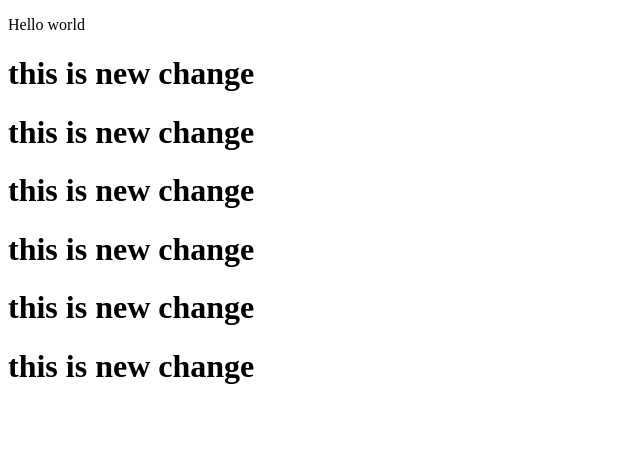
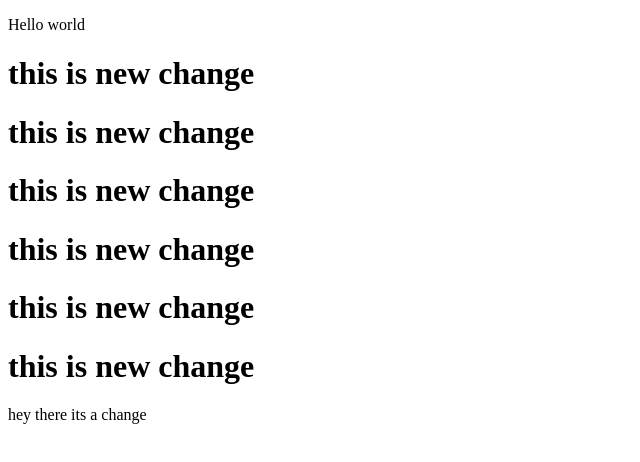
Before and after one commit to Chitransh024/demo, a plain HTML site: page index.html in a window 1280 px wide. Shown: the whole page, without its empty margins (0-640 px from the left). Drawn offline with Linux system fonts and the light colour scheme.

Commit message:
some modification

```diff
--- a/index.html
+++ b/index.html
@@ -13,5 +13,6 @@
     <h1> this is new change </h1>
     <h1> this is new change </h1>
     <h1> this is new change </h1>
+     hey there its a change
 </body>
 </html>
```
Also changed, not shown: 1 other file.
